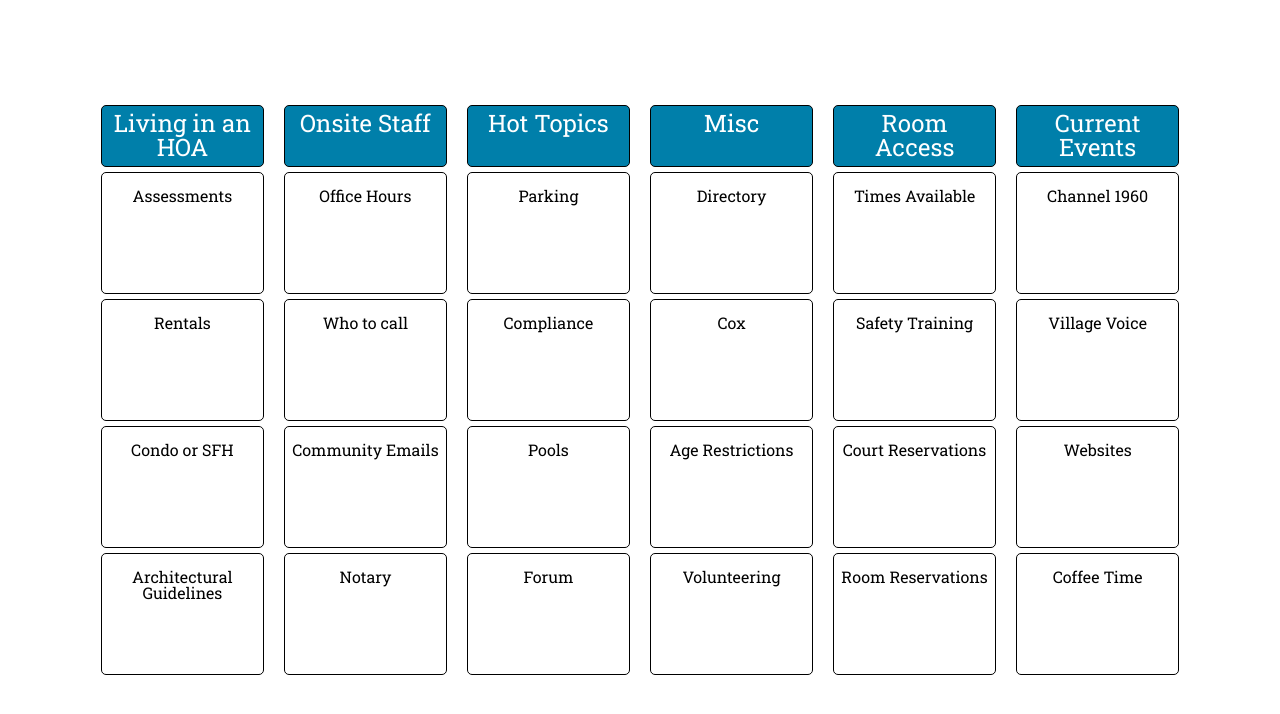
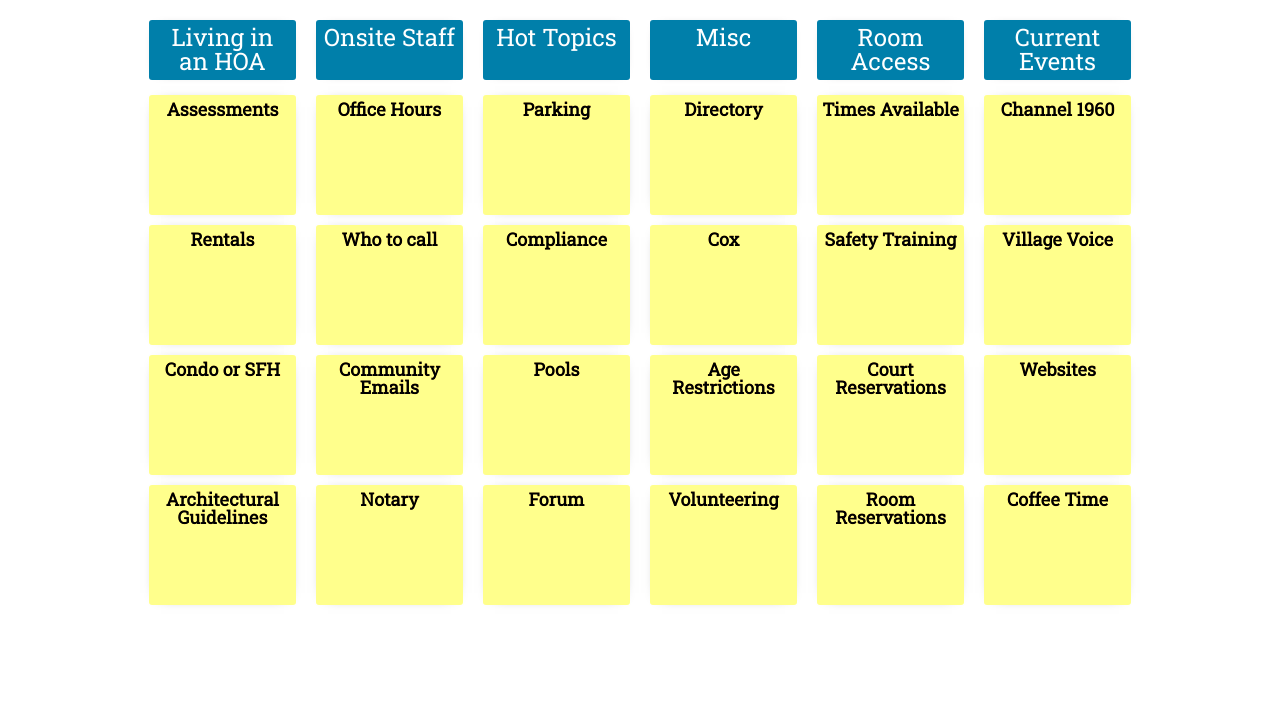
Before and after one commit to Deraj21/newcomers-jeopardy, a plain HTML site: page index.html in a window 1280 px wide. Drawn offline with Linux system fonts and the light colour scheme.

Commit message:
finished. lol

```diff
--- a/data.js
+++ b/data.js
@@ -56,13 +56,16 @@ const DATA = {
         }
     ],
     flipsides: [
-        "gift card",
-        "Where did you grow up?",
-        "What is your name?",
-        "How old are you?",
-        "gift card",
-        "Why are you here?",
-        "Do you know Pete from the woodshop?",
-        "Did you know Kathy is the greatest ever?"
+        "Gift Card",
+        "Gift Card",
+        "What's your favorite flavor of ice cream?",
+        "What's your favorite flavor of ice cream?",
+        "What's your favorite flavor of ice cream?",
+        "What was the first concert you attended?",
+        "What was the first concert you attended?",
+        "What was the first concert you attended?",
+        "What state were you born in?",
+        "What state were you born in?",
+        "What state were you born in?"
     ]
 }
--- a/script.js
+++ b/script.js
@@ -1,14 +1,40 @@
+//////////////
 // Functions
+
 // onTileClick
 function onTileClick(e){
-    e.target.classList.add("clicked");
+    // console.log(e.target);
+    e.target.parentNode.parentNode.classList.add("flipped");
 }
 
-// create flipsides
+function shuffle(arr){
+    let m = arr.length
+    let i
+    let temp
+
+    while (m){
+        // choose random in arr
+        i = Math.floor(Math.random() * m)
+        m--
+
+        // swap it with the back
+        temp = arr[m]
+        arr[m] = arr[i]
+        arr[i] = temp
+    }
+}
+
+// create flipside text
 let totalTiles = DATA.categories.reduce((total, category) => {
     return total + category.topics.length
 }, 0)
-console.log(totalTiles);
+
+let flipsides = [ ...DATA.flipsides ]
+let l = flipsides.length
+for (let i = 0; i < totalTiles - l; i++){
+    flipsides.push("");
+}
+shuffle(flipsides);
 
 // get board element
 const gameBoard = document.getElementById("game-board");
@@ -25,19 +51,44 @@ DATA.categories.forEach(item => {
     category.innerHTML = item.category
     column.appendChild(category)
 
-    let topicBox = document.createElement("topic-box");
+    let topicsBox = document.createElement("div");
+    topicsBox.classList.add("topics-box")
     // create & append topics to topicsBox
     item.topics.forEach(topic => {
-        let topicTile = document.createElement("div");
-        topicTile.classList.add("topic", "tile")
-        topicTile.innerHTML = topic
-        topicTile.addEventListener("click", onTileClick);
+        // front
+        let title = document.createElement("p")
+        title.className = "title"
+        title.innerHTML = topic
+        let front = document.createElement("div");
+        front.className = "front tile side"
+        front.appendChild(title)
 
-        topicBox.appendChild(topicTile);
+        // back
+        let text = document.createElement("p")
+        text.innerHTML = flipsides.pop()
+        text.className = "text"
+        let back = document.createElement("div");
+        back.className = "back tile side"
+        back.appendChild(title.cloneNode(true))
+        back.appendChild(text)
+
+        // inner
+        let topicInner = document.createElement("div");
+        topicInner.classList.add("topic-inner")
+        topicInner.appendChild(front)
+        topicInner.appendChild(back)
+
+        // outer
+        let topicOuter = document.createElement("div");
+        topicOuter.classList.add("topic-outer")
+        topicOuter.addEventListener("click", onTileClick);
+        topicOuter.appendChild(topicInner)
+
+        topicsBox.appendChild(topicOuter);
     })
 
-    // append topicBox to column
-    column.appendChild(topicBox);
+    // append topicsBox to column
+    column.appendChild(topicsBox);
 
     // append column to gameBoard
     gameBoard.appendChild(column)
--- a/style.css
+++ b/style.css
@@ -46,9 +46,9 @@ table {
 	border-collapse: collapse;
 	border-spacing: 0;
 }
+/****************** End of reset.css *******************/
 
-/* FONTS */
-/* @import url('https://fonts.googleapis.com/css2?family=Roboto+Slab&display=swap'); */
+
 
 /* VARS */
 :root {
@@ -57,13 +57,19 @@ table {
 }
 
 
+
+div {
+    box-sizing: border-box;
+}
+
 body {
     display: flex;
     flex-direction: row;
     justify-content: center;
     align-items: center;
+    padding-top: 20px;
 
-    padding: 100px 50px;
+    /* padding: 100px 50px; */
     background-color: white;
     font-family: 'Roboto Slab';
 }
@@ -78,40 +84,77 @@ body {
     margin: 0px 10px;
 }
 
+.title {
+    font-weight: bold;
+    font-size: 18px;
+    margin-bottom: 15px;
+}
+
 .tile {
-    margin: 5px 0px;
     padding: 5px;
 
-    border: 1px solid black;
-    border-radius: 5px;
+    border-radius: 3px;
+    box-shadow: 0px 0px 14px -12px black;
     text-align: center;
     vertical-align: bottom;
 }
 
 .category {
-    height: 50px;
+    height: 60px;
     background-color: var(--main-blue);
     color: white;
     font-size: 24px;
+    margin-bottom: 15px;
 }
 
-.topic {
-    height: 100px;
-    background-color: white;
-    padding: 15px 5px 5px 5px;
+.topics-box {
+    display: flex;
+    flex-direction: column;
+}
+
+.topic-outer {
+    perspective: 1000px;
+    height: 120px;
     cursor: pointer;
+    margin-bottom: 10px;
 }
-.topic:hover {
+.flipped .topic-inner {
+    transform: rotateY(180deg);
+    cursor: default;
+}
+
+.topic-inner {
+    transition: .7s;
+    transform-style: preserve-3d;
+    position: relative;
+}
+
+.side {
+    backface-visibility: hidden;
+    position: absolute;
+    top: 0;
+    left: 0;
+
+    height: 120px;
+    width: 100%;
+}
+.front {
+    z-index: 2;
+    transform: rotateY(0deg);
+
     background-color: var(--accent-yellow);
     filter: saturate(.5) brightness(1.25);
 }
+.front:hover {
+    filter: saturate(.7) brightness(1.1);
+}
 
-.clicked {
-    background-color: lightgray;
-    color: slategray;
-    cursor: default;
+.back {
+    transform: rotateY(180deg);
+
+    background-color: rgb(236, 236, 236);
 }
-.clicked:hover {
-    background-color: lightgray;
-    filter: none;
+.back .title {
+    color: dimgray;
+    font-weight: lighter;
 }
```
